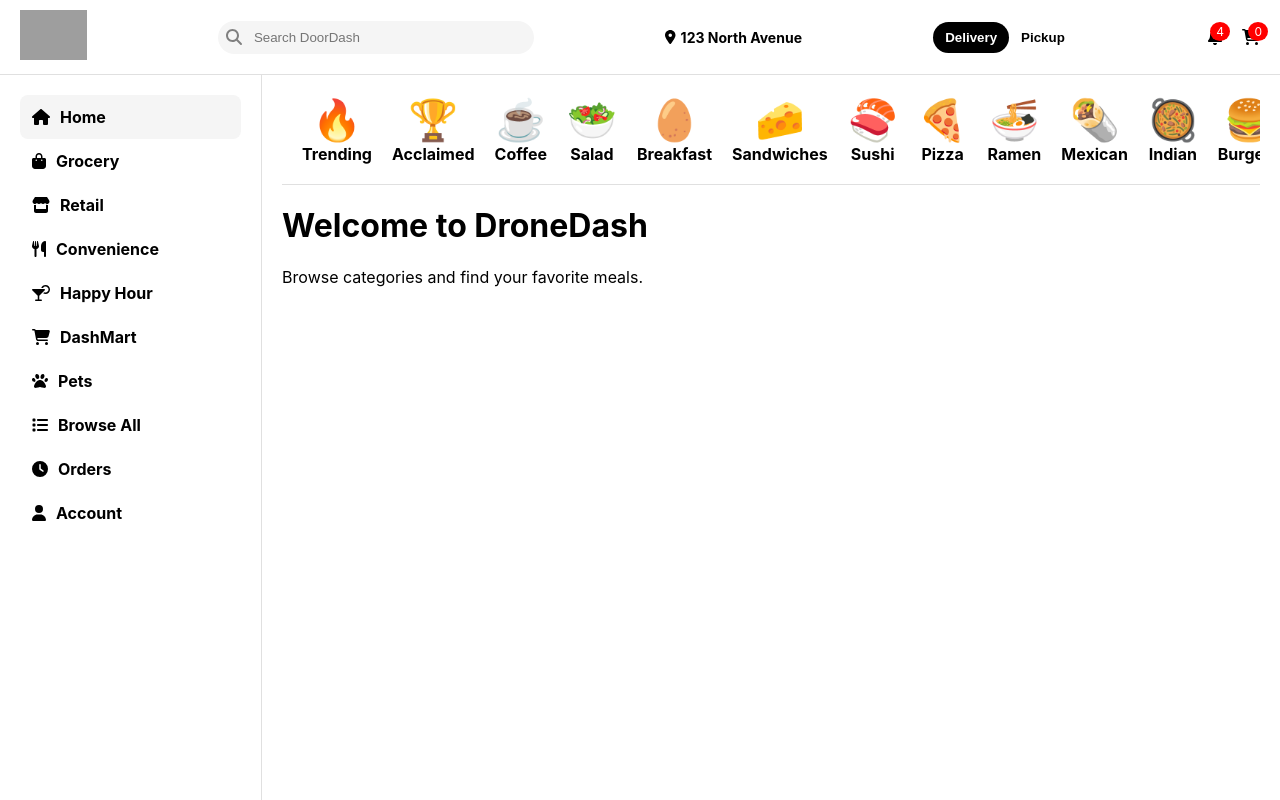
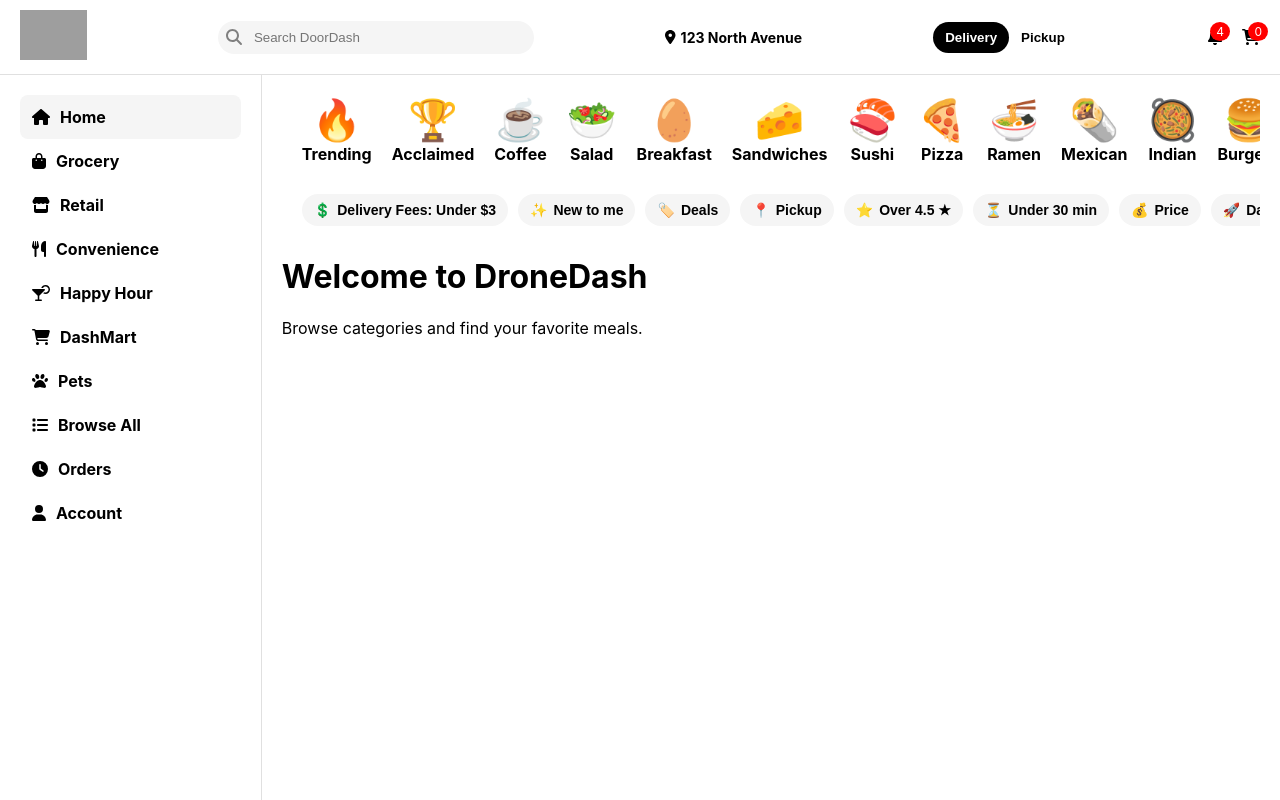
Before and after one commit to adriannapinzariu/DroneDash, a React (Create React App) app in the folder my-app/: page / in a window 1280 px wide. Built offline with nearby package versions, Linux system fonts and the light colour scheme; grey boxes are pictures that could not be loaded.

Commit message:
category bar

```diff
--- a/my-app/src/CategoryBar.css
+++ b/my-app/src/CategoryBar.css
@@ -5,7 +5,6 @@
     white-space: nowrap;
     padding: 0px 20px 20px 20px;
     background: white;
-    border-bottom: 1px solid #e0e0e0;
     gap: 20px;
   }
 
--- /dev/null
+++ b/my-app/src/FilterBar.css
@@ -0,0 +1,30 @@
+.filter-bar {
+    display: flex;
+    align-items: center;
+    overflow-x: auto;
+    white-space: nowrap;
+    padding: 10px 20px;
+    background: white;
+    gap: 10px;
+  }
+
+  .filter-button {
+    display: flex;
+    align-items: center;
+    font-size: 14px;
+    font-weight: bold;
+    border: none;
+    background: #f5f5f5;
+    padding: 8px 12px;
+    border-radius: 20px;
+    cursor: pointer;
+    transition: background 0.2s ease-in-out;
+  }
+
+  .filter-button:hover {
+    background: #e0e0e0;
+  }
+
+  .filter-icon {
+    margin-right: 6px;
+  }
--- /dev/null
+++ b/my-app/src/FilterBar.js
@@ -0,0 +1,28 @@
+import React from "react";
+import "./FilterBar.css";
+
+const filters = [
+  { name: "Delivery Fees: Under $3", icon: "💲" },
+  { name: "New to me", icon: "✨" },
+  { name: "Deals", icon: "🏷️" },
+  { name: "Pickup", icon: "📍" },
+  { name: "Over 4.5 ★", icon: "⭐" },
+  { name: "Under 30 min", icon: "⏳" },
+  { name: "Price", icon: "💰" },
+  { name: "DashPass", icon: "🚀" },
+];
+
+function FilterBar() {
+  return (
+    <div className="filter-bar">
+      {filters.map((filter, index) => (
+        <button key={index} className="filter-button">
+          <span className="filter-icon">{filter.icon}</span>
+          {filter.name}
+        </button>
+      ))}
+    </div>
+  );
+}
+
+export default FilterBar;
--- a/my-app/src/Home.js
+++ b/my-app/src/Home.js
@@ -3,6 +3,7 @@
 import Header from "./Header";
 import Sidebar from "./Sidebar";
 import CategoryBar from "./CategoryBar";
+import FilterBar from "./FilterBar";
 
 import "./Home.css";
 
@@ -14,6 +15,7 @@
         <Sidebar />
         <div className="main-content">
           <CategoryBar />
+          <FilterBar />
           <h1>Welcome to DroneDash</h1>
           <p>Browse categories and find your favorite meals.</p>
         </div>
```
